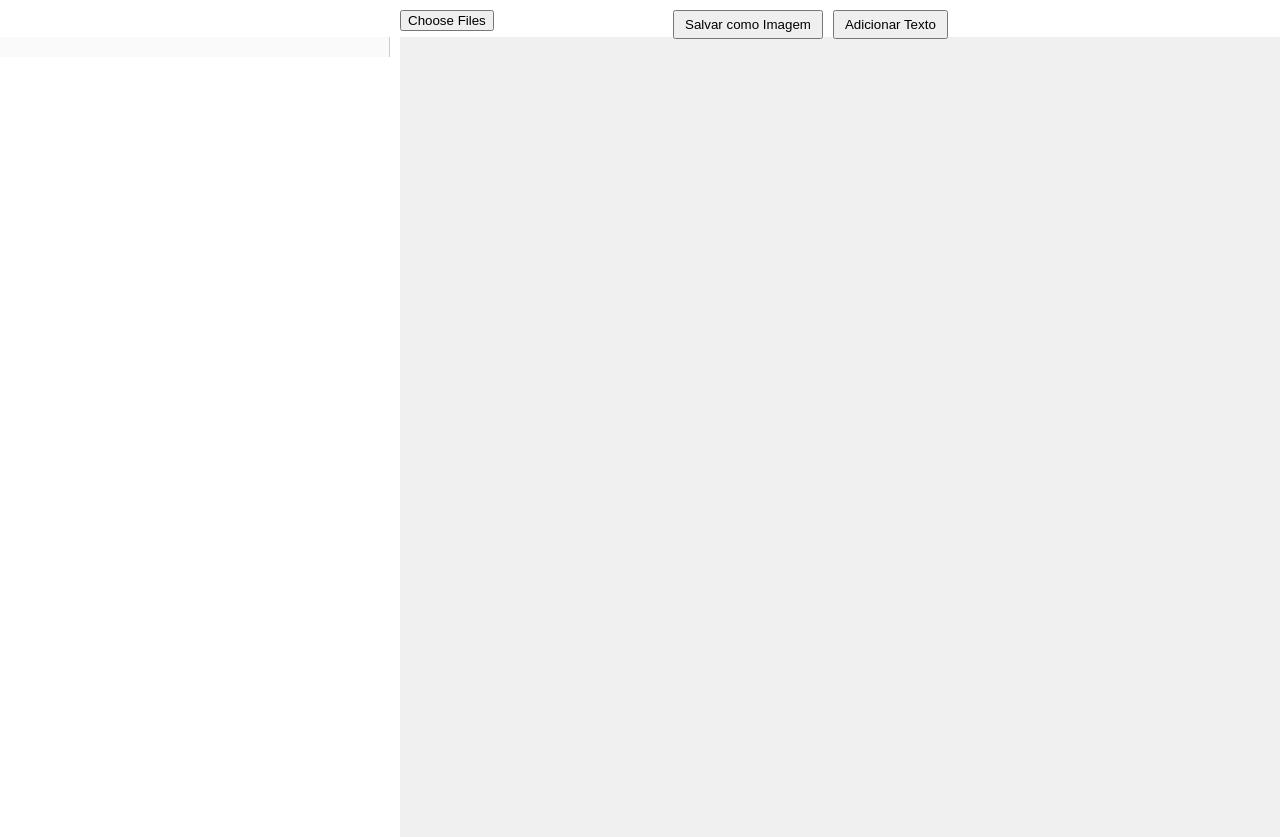
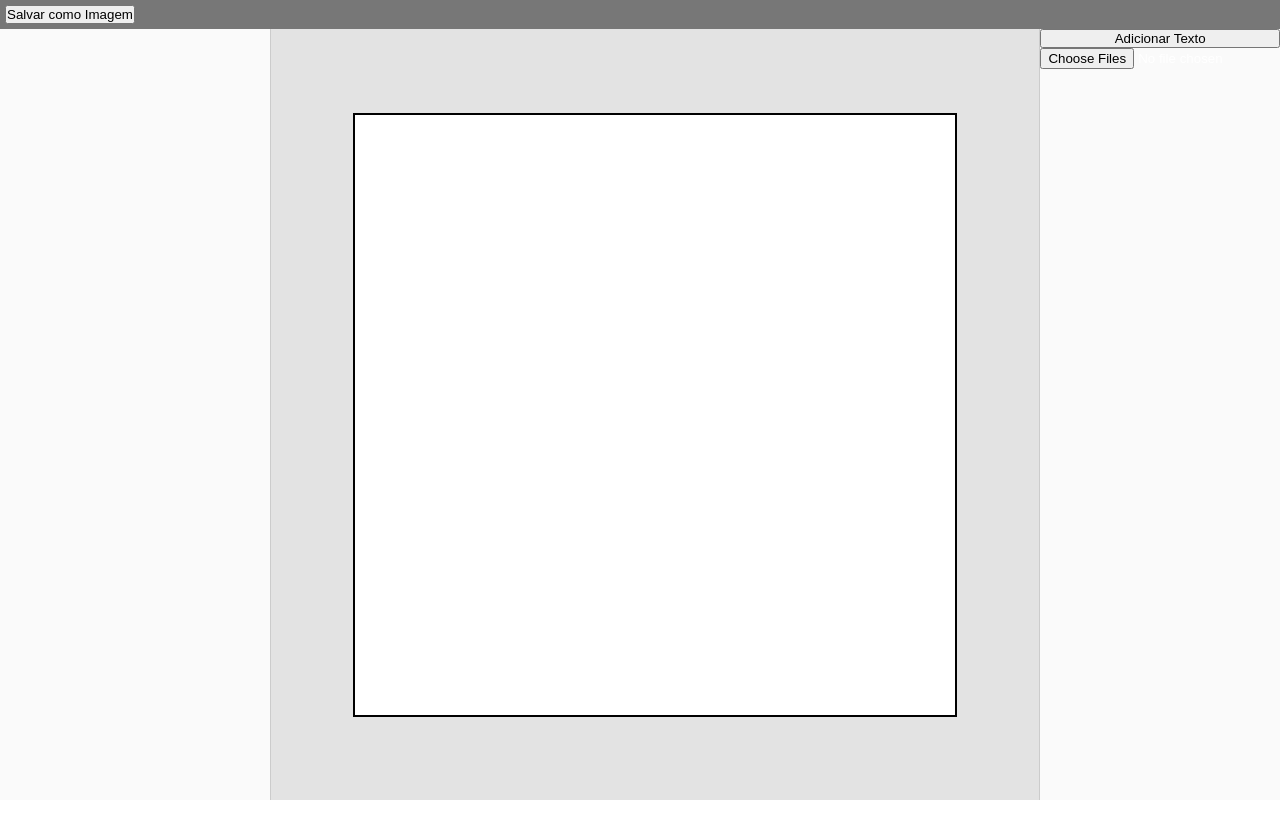
Before and after one commit to BRAN2K/image-editor, a Next.js app: page /editor in a window 1280 px wide. After the commit the page ends 800 px from the top, so only its background shows below. Built offline with nearby package versions, Linux system fonts and the light colour scheme.

Commit message:
chore: Update page layout and styles in Image Editor

```diff
--- a/src/app/editor/page.tsx
+++ b/src/app/editor/page.tsx
@@ -13,7 +13,6 @@ const Home: React.FC = () => {
   return (
     <RecoilRoot>
       <div>
-        <h1>Meu Editor de Imagens</h1>
         <Editor />
       </div>
     </RecoilRoot>
--- a/src/components/ImageEditor/CanvasArea/index.tsx
+++ b/src/components/ImageEditor/CanvasArea/index.tsx
@@ -1,8 +1,8 @@
 // src/components/ImageEditor/CanvasArea/index.tsx
 
 import React, { useRef } from 'react';
-import { Stage, Layer } from 'react-konva';
-import { CanvasContainer } from './style';
+import { Layer } from 'react-konva';
+import { Canva, CanvasContainer } from './style';
 import { useRecoilValue, useSetRecoilState } from 'recoil';
 import { layersState, selectedLayerIdState } from '@/state/atoms';
 import ImageLayer from '../CanvasElements/ImageLayer';
@@ -27,12 +27,11 @@ const CanvasArea: React.FC = () => {
 
   return (
     <CanvasContainer>
-      <Stage
+      <Canva
         ref={stageRef}
-        width={window.innerWidth - 400} // Ajuste conforme a largura da sidebar
-        height={window.innerHeight}
-        onMouseDown={handleStageMouseDown}
-        style={{ backgroundColor: '#f0f0f0' }}>
+        width={window.innerHeight - 200} // Ajuste conforme a largura da sidebar
+        height={window.innerHeight - 200}
+        onMouseDown={handleStageMouseDown}>
         <Layer>
           {layers
             .filter((layer) => layer.visible)
@@ -49,7 +48,7 @@ const CanvasArea: React.FC = () => {
           {/* Componente do Transformer */}
           <LayerTransformer shapeRefs={shapeRefs} />
         </Layer>
-      </Stage>
+      </Canva>
     </CanvasContainer>
   );
 };
--- a/src/components/ImageEditor/CanvasArea/style.ts
+++ b/src/components/ImageEditor/CanvasArea/style.ts
@@ -1,6 +1,16 @@
+import { Stage } from 'react-konva';
 import styled from 'styled-components';
 
 export const CanvasContainer = styled.div`
-  flex-grow: 1;
-  position: relative;
+  width: 100%;
+  height: 100%;
+  display: flex;
+  align-items: center;
+  justify-content: center;
+  background-color: #e3e3e3;
 `;
+
+export const Canva = styled(Stage)`
+  border: 2px solid #000;
+  background-color: #ffffff;
+`;
--- a/src/components/ImageEditor/Editor/index.tsx
+++ b/src/components/ImageEditor/Editor/index.tsx
@@ -4,91 +4,26 @@ import LayerList from '../LayerList';
 import CanvasArea from '../CanvasArea';
 import { v4 as uuidv4 } from 'uuid';
 import { LayerType } from '@/types';
-import { EditorContainer, Sidebar, TopBar, FileInput, ExportButton } from './style';
+import { EditorContainer, TopBar, Content } from './style';
 import { useRecoilState } from 'recoil';
 import { layersState } from '@/state/atoms';
+import ElementList from '../ElementList';
 
 const Editor: React.FC = () => {
-  const [layers, setLayers] = useRecoilState(layersState);
-
-  // Função para adicionar uma nova camada ao carregar uma imagem
-  const handleUpload = (e: React.ChangeEvent<HTMLInputElement>) => {
-    const files = e.target.files;
-    if (files) {
-      Array.from(files).forEach((file) => {
-        if (!file.type.startsWith('image/')) {
-          alert('Por favor, selecione um arquivo de imagem.');
-          return;
-        }
-
-        const reader = new FileReader();
-        reader.onload = () => {
-          const img = new window.Image();
-          img.src = reader.result as string;
-          img.onload = () => {
-            const newLayer: LayerType = {
-              id: uuidv4(),
-              type: 'image',
-              name: file.name,
-              visible: true,
-              locked: false,
-              image: img,
-              x: 50,
-              y: 50,
-              width: img.width,
-              height: img.height,
-              rotation: 0,
-              zIndex: layers.length,
-            };
-            setLayers((prev) => [...prev, newLayer]);
-          };
-        };
-        reader.readAsDataURL(file);
-      });
-    }
-  };
-
-  // Função para adicionar uma nova camada de texto
-  const handleAddText = () => {
-    const newLayer: LayerType = {
-      id: uuidv4(),
-      name: 'Camada de Texto',
-      type: 'text',
-      visible: true,
-      locked: false,
-      x: 100,
-      y: 100,
-      rotation: 0,
-      width: 200,
-      height: 50,
-      zIndex: layers.length,
-      text: 'Clique duplo para editar o texto',
-      fontSize: 24,
-      fontFamily: 'Arial',
-      fill: '#000000',
-    };
-    setLayers((prev) => [...prev, newLayer]);
-  };
-
-  // Função para exportar o canvas como imagem
   const handleExport = () => {
-    // Implementação da exportação aqui, se necessário
+    // Implementação da exportação aqui
   };
 
   return (
     <EditorContainer>
-      {/* Sidebar com a lista de camadas */}
-      <Sidebar>
+      <TopBar>
+        <button onClick={handleExport}>Salvar como Imagem</button>
+      </TopBar>
+      <Content>
         <LayerList />
-      </Sidebar>
-      {/* Área do canvas */}
-      <CanvasArea />
-      {/* Barra superior com opções */}
-      <TopBar>
-        <FileInput type="file" onChange={handleUpload} multiple />
-        <ExportButton onClick={handleExport}>Salvar como Imagem</ExportButton>
-        <ExportButton onClick={handleAddText}>Adicionar Texto</ExportButton>
-      </TopBar>
+        <CanvasArea />
+        <ElementList />
+      </Content>
     </EditorContainer>
   );
 };
--- a/src/components/ImageEditor/Editor/style.ts
+++ b/src/components/ImageEditor/Editor/style.ts
@@ -2,26 +2,21 @@ import styled from 'styled-components';
 
 export const EditorContainer = styled.div`
   display: flex;
+  flex-direction: column;
+  flex: 1;
   height: 100vh;
+  overflow: hidden;
 `;
 
-export const Sidebar = styled.div`
-  width: 400px;
+export const Content = styled.div`
+  display: flex;
+  flex: 1;
 `;
 
 export const TopBar = styled.div`
-  position: absolute;
-  top: 10px;
-  left: 400px;
   display: flex;
-  z-index: 10;
+  align-items: center;
   gap: 10px;
+  background-color: #777777;
+  padding: 5px;
 `;
-
-export const FileInput = styled.input`
-  margin-right: 10px;
-`;
-
-export const ExportButton = styled.button`
-  padding: 5px 10px;
-`;
--- /dev/null
+++ b/src/components/ImageEditor/ElementList/index.tsx
@@ -0,0 +1,79 @@
+// src/components/ImageEditor/LayerList/index.ts
+import React from 'react';
+import { v4 as uuidv4 } from 'uuid';
+import { ElementListContainer } from './style';
+import { useRecoilState } from 'recoil';
+import { layersState, selectedLayerIdState } from '@/state/atoms';
+import { LayerType } from '@/types';
+
+const ElementList: React.FC = () => {
+  const [layers, setLayers] = useRecoilState(layersState);
+
+  // Função para adicionar uma nova camada ao carregar uma imagem
+  const handleUpload = (e: React.ChangeEvent<HTMLInputElement>) => {
+    const files = e.target.files;
+    if (files) {
+      Array.from(files).forEach((file) => {
+        if (!file.type.startsWith('image/')) {
+          alert('Por favor, selecione um arquivo de imagem.');
+          return;
+        }
+
+        const reader = new FileReader();
+        reader.onload = () => {
+          const img = new window.Image();
+          img.src = reader.result as string;
+          img.onload = () => {
+            const newLayer: LayerType = {
+              id: uuidv4(),
+              type: 'image',
+              name: file.name,
+              visible: true,
+              locked: false,
+              image: img,
+              x: 50,
+              y: 50,
+              width: img.width,
+              height: img.height,
+              rotation: 0,
+              zIndex: layers.length,
+            };
+            setLayers((prev) => [...prev, newLayer]);
+          };
+        };
+        reader.readAsDataURL(file);
+      });
+    }
+  };
+
+  // Função para adicionar uma nova camada de texto
+  const handleAddText = () => {
+    const newLayer: LayerType = {
+      id: uuidv4(),
+      name: 'Camada de Texto',
+      type: 'text',
+      visible: true,
+      locked: false,
+      x: 100,
+      y: 100,
+      rotation: 0,
+      width: 200,
+      height: 50,
+      zIndex: layers.length,
+      text: 'Clique duplo para editar o texto',
+      fontSize: 24,
+      fontFamily: 'Arial',
+      fill: '#000000',
+    };
+    setLayers((prev) => [...prev, newLayer]);
+  };
+
+  return (
+    <ElementListContainer>
+      <button onClick={handleAddText}>Adicionar Texto</button>
+      <input type="file" title="Teste" onChange={handleUpload} multiple />
+    </ElementListContainer>
+  );
+};
+
+export default ElementList;
--- /dev/null
+++ b/src/components/ImageEditor/ElementList/style.ts
@@ -0,0 +1,10 @@
+import styled from 'styled-components';
+
+export const ElementListContainer = styled.div`
+  display: flex;
+  flex-direction: column;
+  width: 400px;
+  border-left: 1px solid #ccc;
+  overflow-y: auto;
+  background-color: #fafafa;
+`;
--- a/src/components/ImageEditor/LayerItem/style.ts
+++ b/src/components/ImageEditor/LayerItem/style.ts
@@ -3,17 +3,19 @@ import styled from 'styled-components';
 export const LayerItemContainer = styled.div<{ selected: boolean }>`
   display: flex;
   align-items: center;
-  background-color: ${(props) => (props.selected ? '#e0e0e0' : 'transparent')};
+  background-color: ${(props) => (props.selected ? '#c5c5c5' : '#eeeeee')};
   padding: 5px;
+  margin: 5px;
   cursor: pointer;
 
   &:hover {
-    background-color: #f5f5f5;
+    background-color: #e8e8e8;
   }
 `;
 
 export const LayerNameInput = styled.input`
   flex-grow: 1;
+  margin-left: 5px;
   margin-right: 5px;
   border: none;
   background: transparent;
--- a/src/components/ImageEditor/LayerList/style.ts
+++ b/src/components/ImageEditor/LayerList/style.ts
@@ -1,9 +1,8 @@
 import styled from 'styled-components';
 
 export const LayerListContainer = styled.div`
-  width: 390px;
+  width: 450px;
   border-right: 1px solid #ccc;
-  padding: 10px;
   overflow-y: auto;
   background-color: #fafafa;
 `;
--- a/src/icons/index.tsx
+++ b/src/icons/index.tsx
@@ -30,6 +30,8 @@ export {
   FloppyDisk,
   Check,
   ArrowLeft,
+  ArrowUp,
+  ArrowDown,
   Warning,
   DotsThreeOutline,
   Newspaper,
@@ -64,6 +66,8 @@ export {
   EyeSlash,
   TrayArrowDown,
   LockSimple,
+  Lock,
+  LockOpen,
   SlidersHorizontal,
   FunnelSimple,
   ArrowsCounterClockwise,
```
Also changed, not shown: src/components/ImageEditor/LayerItem/index.tsx (+7 -7 lines).
